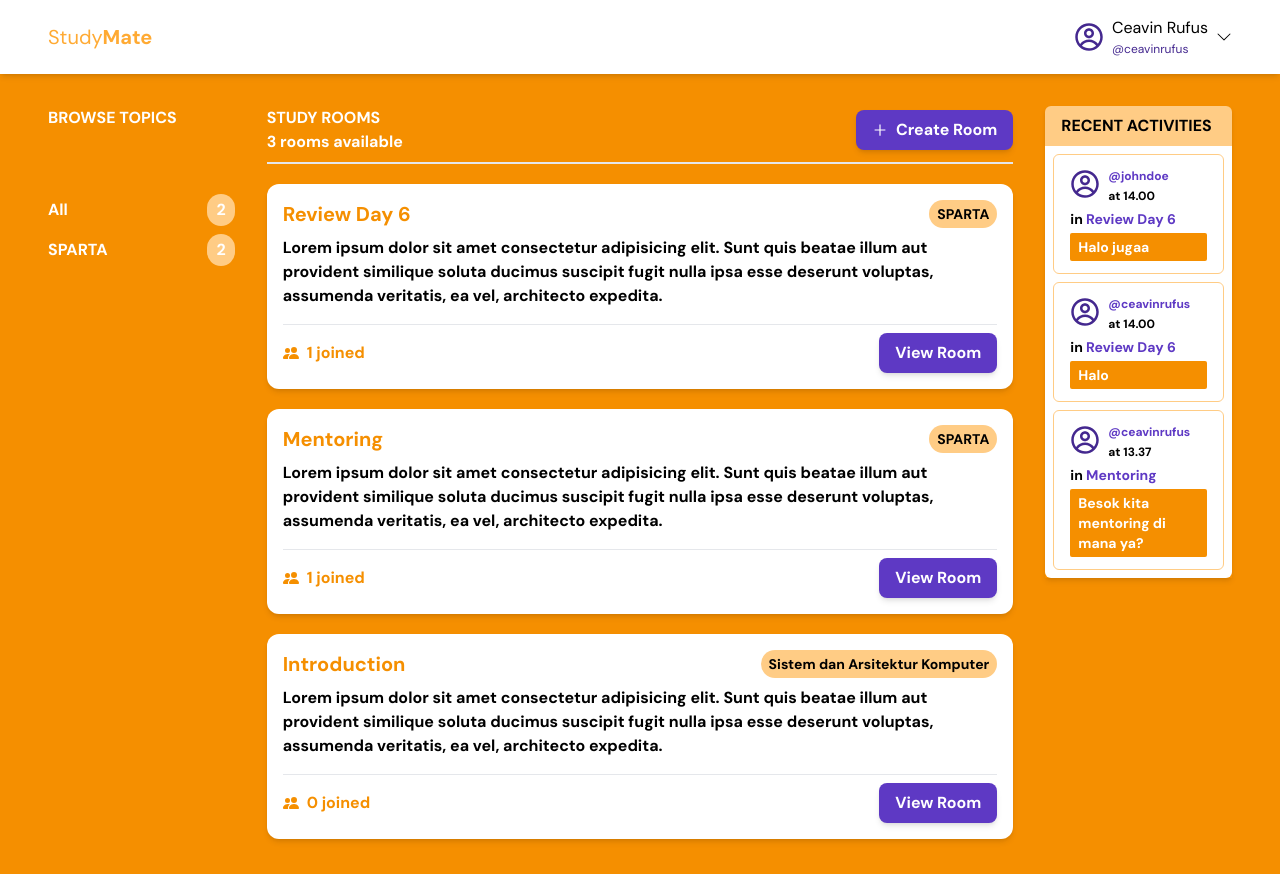
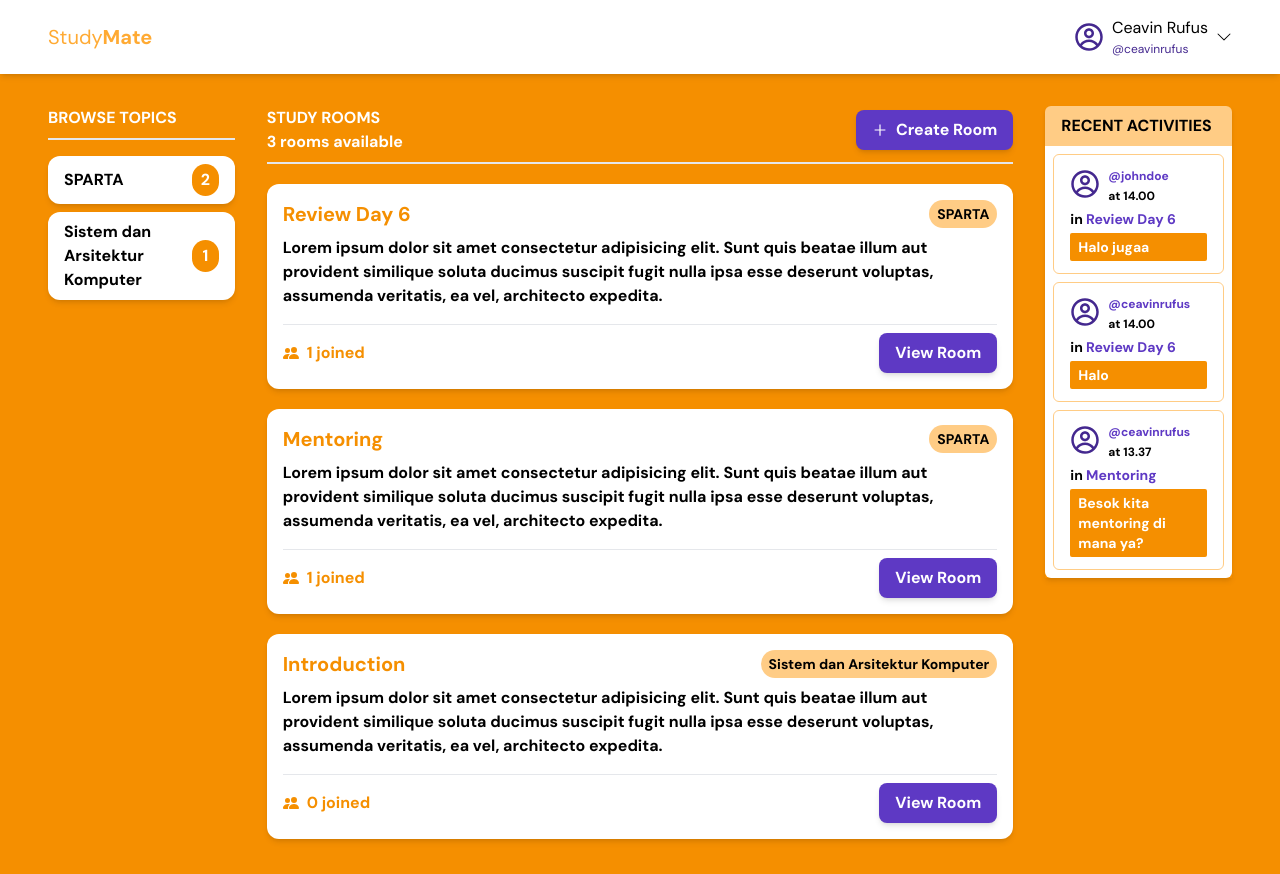
Before and after one commit to ceavinr/studymate, a React (Create React App) app: page /discussion in a window 1280 px wide. Built offline with nearby package versions, Linux system fonts and the light colour scheme.

Commit message:
update topics

```diff
--- a/src/components/BrowseTopics.js
+++ b/src/components/BrowseTopics.js
@@ -7,39 +7,30 @@ const topics = [
     name: "SPARTA",
     total: 2,
   },
+  {
+    id: 2,
+    name: "Sistem dan Arsitektur Komputer",
+    total: 1,
+  },
 ];
 
 const BrowseTopics = () => {
   return (
-    <div className="flex-grow">
-      <div className="flex mb-16">
+    <div className="flex-grow divide-y-2">
+      <div className="flex mb-2">
         <h1>BROWSE TOPICS</h1>
       </div>
       <div className="space-y-2">
-        <div className="flex flex-col">
-          <div className="flex items-center">
-            <div className="w-full flex-wrap">
-              <Link to={"/discussion"} className="">
-                All
-              </Link>
-            </div>
-            <div className="bg-[#FFCC85] rounded-full w-8 h-8 flex items-center justify-center">
-              2
-            </div>
-          </div>
-        </div>
         {topics.map((topic) => (
-          <div className="flex flex-col">
-            <div className="flex items-center">
-              <div className="w-full flex-wrap">
-                <Link to={"/?topic=" + topic.name} className="">
-                  {topic.name}
-                </Link>
+          <div className="flex flex-col bg-[#fff] hover:bg-[#FFCC85] px-4 py-2 shadow-md rounded-xl mt-4 transition duration-200">
+            <Link to={"/?topic=" + topic.name} className="">
+              <div className="flex items-center">
+                <div className="w-full flex-wrap text-[#000]">{topic.name}</div>
+                <div className="bg-[#F58F00] rounded-full w-8 h-8 flex items-center justify-center">
+                  {topic.total}
+                </div>
               </div>
-              <div className="bg-[#FFCC85] rounded-full w-8 h-8 flex items-center justify-center">
-                {topic.total}
-              </div>
-            </div>
+            </Link>
           </div>
         ))}
       </div>
```
